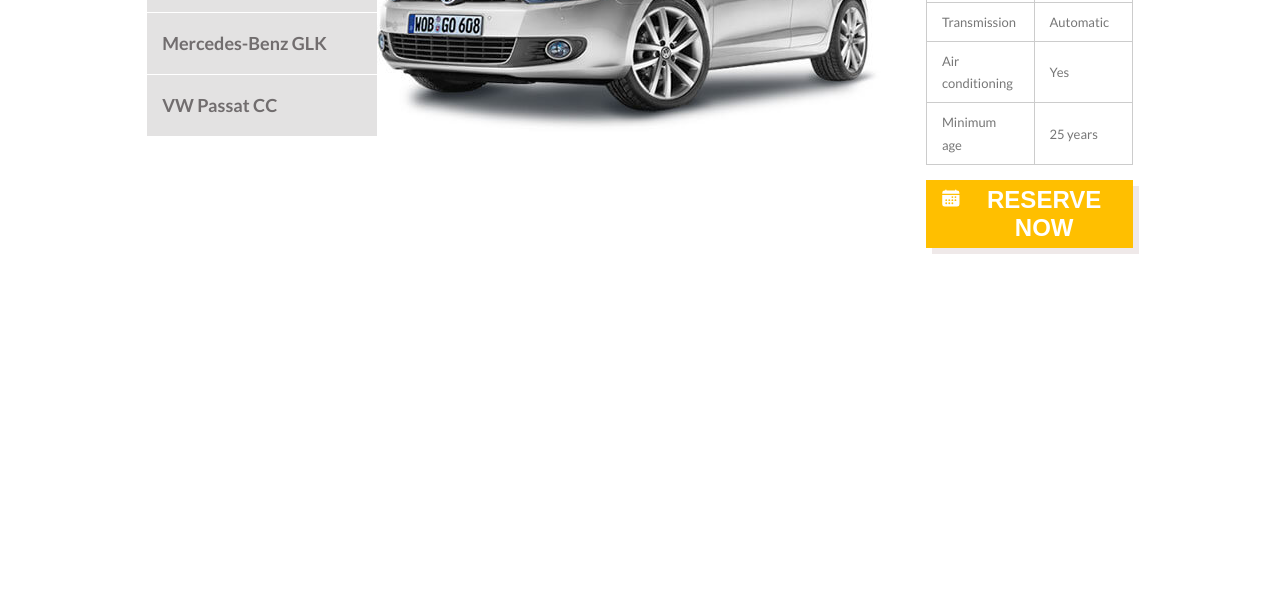
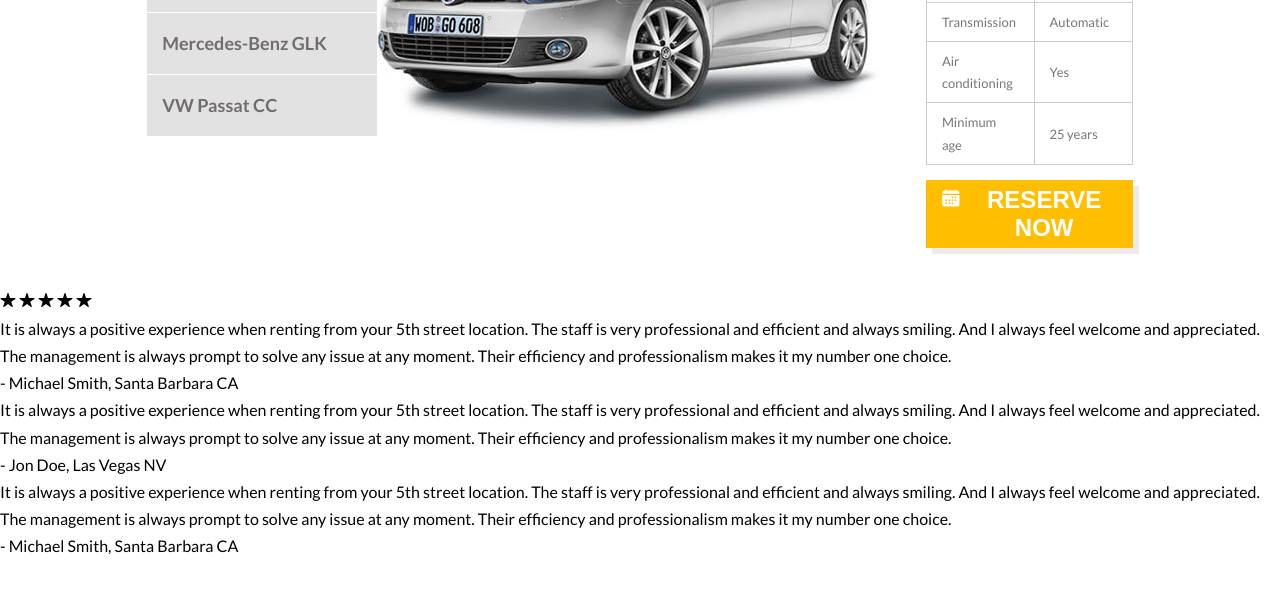
Before and after one commit to keshawndev/Car-Rental, a website: page index.html in a window 1280 px wide. Shown: the part 2645-3237 px from the top of the page. Drawn offline with nearby package versions, Linux system fonts and the light colour scheme.

Commit message:
Working on testimonials 0.0.0.1

```diff
--- a/index.html
+++ b/index.html
@@ -1946,6 +1946,73 @@
         </div>
       --></div>
     </div>
+    <!-- ///////////////////////////////////////////////////////////////////////////////////////////// -->
+    <!-- Testimonials -->
+    <div class="testimonials">
+      <div class="testimonials__slide-1">
+        <div class="testimonials__slide-1__stars">
+          <ion-icon
+            name="star"
+            class="testimonials__slide-1__stars__outside-icon"
+          ></ion-icon>
+          <ion-icon
+            name="star"
+            class="testimonials__slide-1__stars__outside-icon"
+          ></ion-icon>
+          <ion-icon
+            name="star"
+            class="testimonials__slide-1__stars__inside-icon"
+          ></ion-icon>
+          <ion-icon
+            name="star"
+            class="testimonials__slide-1__stars__outside-icon"
+          ></ion-icon>
+          <ion-icon
+            name="star"
+            class="testimonials__slide-1__stars__outside-icon"
+          ></ion-icon>
+        </div>
+
+        <div class="testimonials__slide-1__comment">
+          <p class="testimonials__slide-1__comment__text">
+            It is always a positive experience when renting from your 5th street
+            location. The staff is very professional and efficient and always
+            smiling. And I always feel welcome and appreciated. The management
+            is always prompt to solve any issue at any moment. Their efficiency
+            and professionalism makes it my number one choice.
+          </p>
+          <p class="testimonials__slide-1__comment__name">
+            - Michael Smith, Santa Barbara CA
+          </p>
+        </div>
+
+        <div class="testimonials__slide-2__comment">
+          <p class="testimonials__slide-2__comment__text">
+            It is always a positive experience when renting from your 5th street
+            location. The staff is very professional and efficient and always
+            smiling. And I always feel welcome and appreciated. The management
+            is always prompt to solve any issue at any moment. Their efficiency
+            and professionalism makes it my number one choice.
+          </p>
+          <p class="testimonials__slide-2__comment__name">
+            - Jon Doe, Las Vegas NV
+          </p>
+        </div>
+
+        <div class="testimonials__slide-3__comment">
+          <p class="testimonials__slide-3__comment__text">
+            It is always a positive experience when renting from your 5th street
+            location. The staff is very professional and efficient and always
+            smiling. And I always feel welcome and appreciated. The management
+            is always prompt to solve any issue at any moment. Their efficiency
+            and professionalism makes it my number one choice.
+          </p>
+          <p class="testimonials__slide-3__comment__name">
+            - Michael Smith, Santa Barbara CA
+          </p>
+        </div>
+      </div>
+    </div>
 
     <!-- ///////////////////////////////////////////////////////////////////////////////////////////// -->
     <!-- Footer -->
--- /dev/null
+++ b/sass/layout/_testimonials.scss
@@ -0,0 +1,2 @@
+.testimonials {
+}
--- a/sass/main.scss
+++ b/sass/main.scss
@@ -18,5 +18,4 @@
 @import "layout/_customer-services.scss";
 @import "layout/_email-capture-box.scss";
 @import "layout/_our-fleet.scss";
-
-// pages
+@import "layout/_testimonials.scss"; // pages
```
